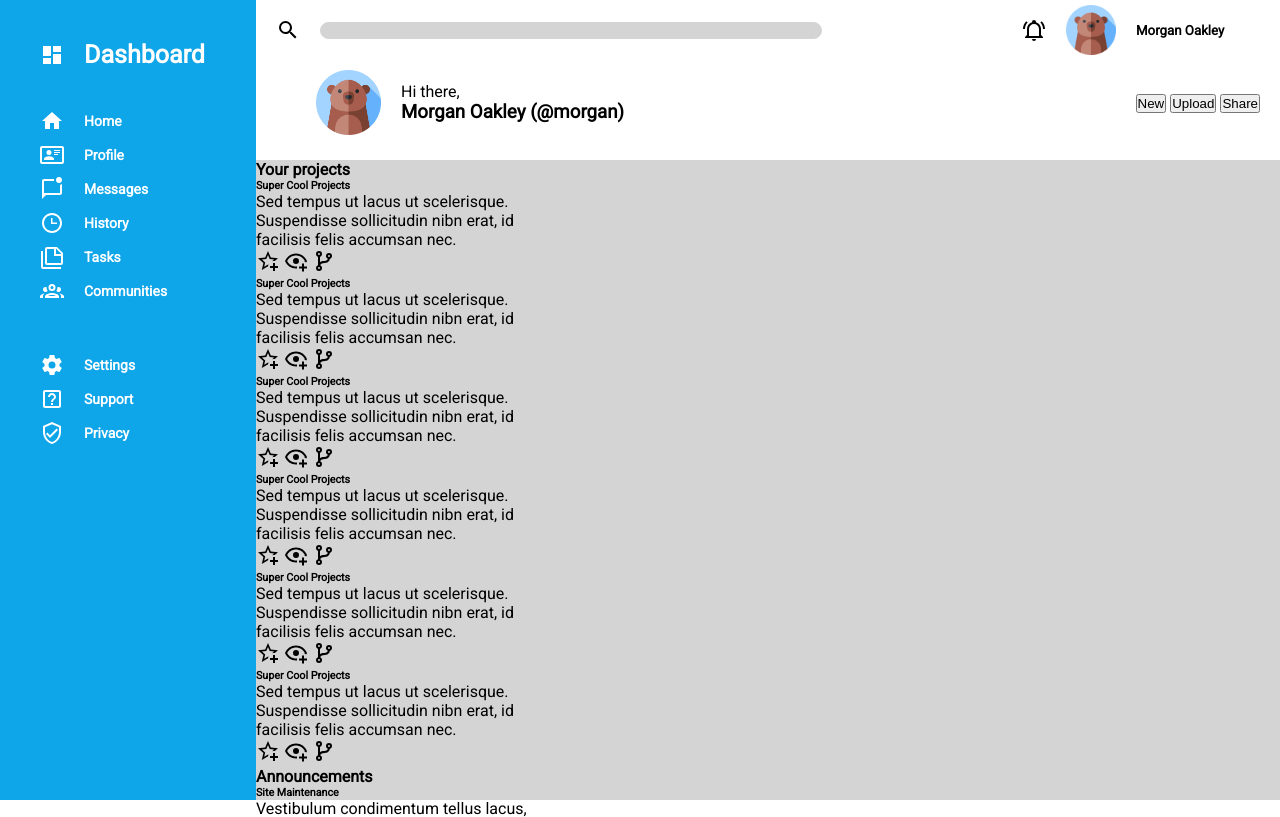
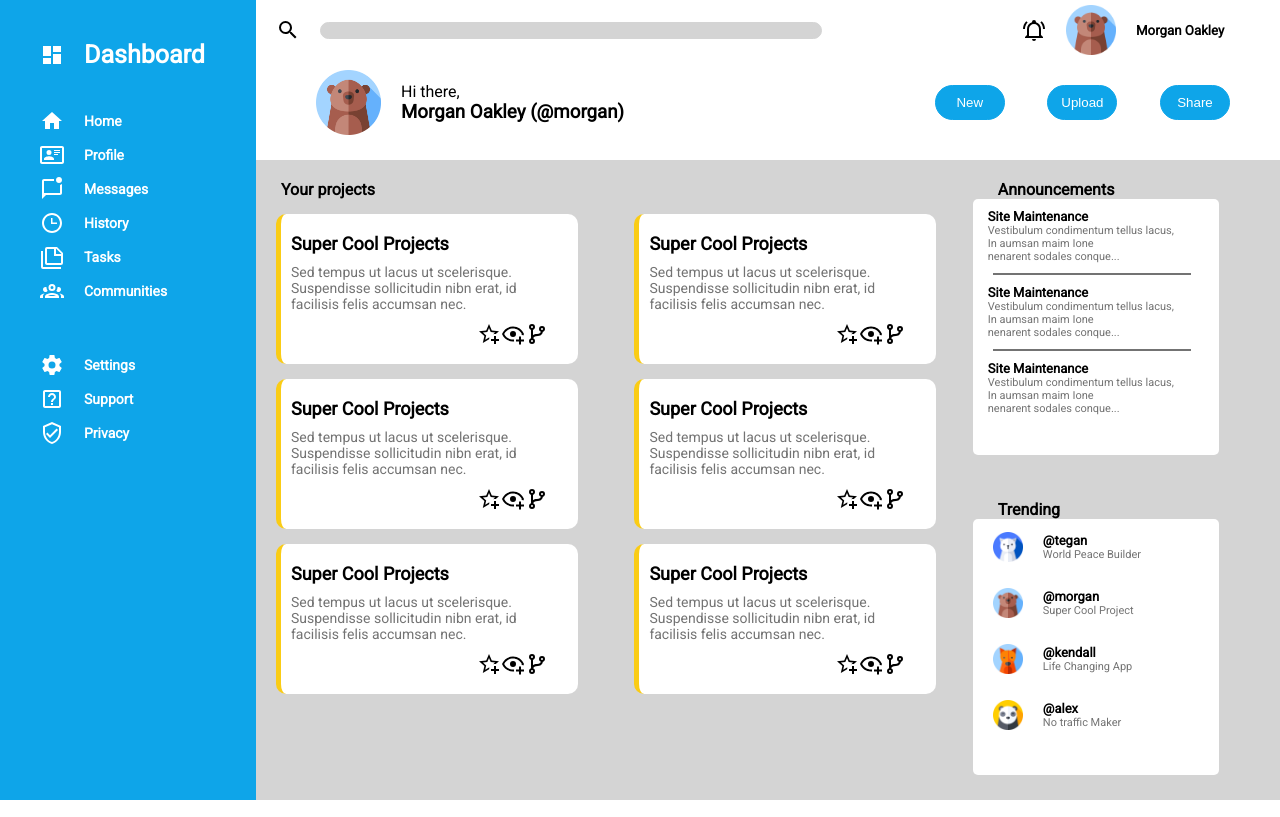
Before and after one commit to Johan-in/Project-Admin-Dashboard, a plain HTML site: page index.html in a window 1280 px wide. Shown: the top 817 px of the page. Drawn offline with Linux system fonts and the light colour scheme.

Commit message:
working on style.css

```diff
--- a/style.css
+++ b/style.css
@@ -93,7 +93,117 @@ body {
     margin: 5px 20px;
 }
 
+.right {
+    display: flex;
+    flex-direction: row;
+    justify-content: space-between;
+    align-items: center;
+    width: 30%;
+    margin-right: 30px;
+}
+
+.btn {
+    background-color: #0ea5e9;
+    width: 70px;
+    height: 35px;
+    color: white;
+    border: 1px solid #0ea5e9;
+    border-radius: 20px;
+}
+
 
 .content {
     background-color: #d4d4d4;
+    display: grid;
+    grid-template-columns: 70% 30%;
 }
+
+.cards {
+    display: grid;
+    grid-template-columns: 50% 50%;
+}
+
+.card {
+    background-color: white;
+    border-left: 5px solid #facc15;
+    border-radius: 10px;
+    width: 80%;
+    height: 150px;
+    margin: 15px 0;
+    margin-left: 20px;
+    display: flex;
+    flex-direction: column;
+    justify-content: center;
+    align-items: flex-start;
+    padding-left: 10px;
+}
+
+.icons {
+    display: flex;
+    flex-direction: row;
+    justify-content: flex-end;
+    align-items: center;
+    width: 90%;
+}
+
+h6 {
+    font-size: 18px;
+}
+
+.card p{
+    font-size: 14px;
+    color: #737373;
+    margin: 10px 0;
+}
+
+h4 {
+    margin-left: 25px;
+    margin-top: 20px;
+}
+
+.ann-trend {
+    display: grid;
+    grid-template-rows: 50% 50%;
+}
+
+.ann-card, .trend-card {
+    height: 80%;
+    width: 80%;
+    background-color: white;
+    border-radius: 5px;
+}
+
+.ann-text {
+    padding: 10px 15px;
+}
+
+.ann-text h6, .trend-text h6{
+    font-size: 13px;
+}
+
+.ann-text p, .trend-text p{
+    font-size: 11px;
+    color: #737373;
+
+}
+
+.divider {
+    border: 0.5px solid #737373;
+    width: 80%;
+    margin-left: 20px;
+}
+
+
+
+.trend-image-text {
+    display: flex;
+    flex-direction: row;
+    align-items: center;
+    margin: 0 20px;
+    padding: 13px 0;
+
+}
+
+.trend-text {
+    margin-left: 20px;
+}
```
